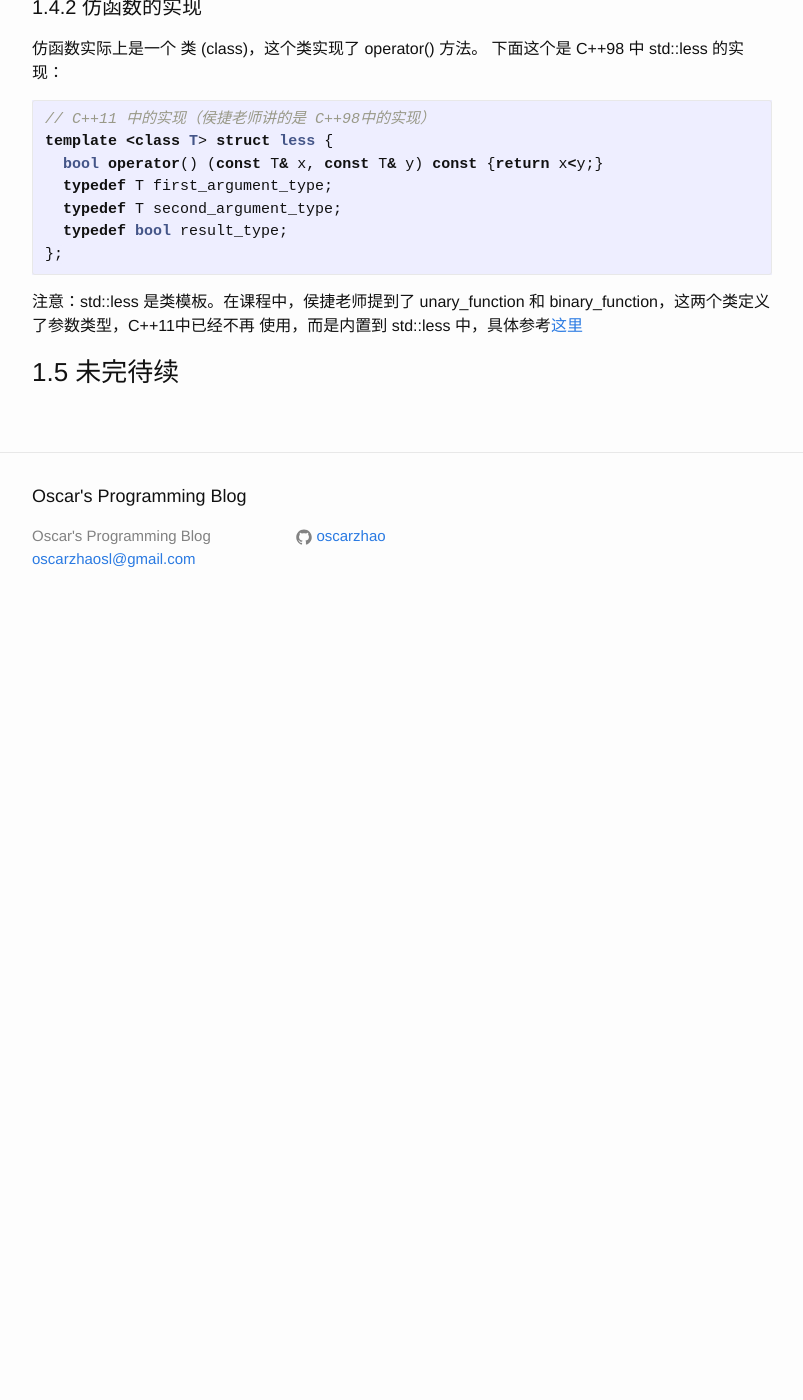
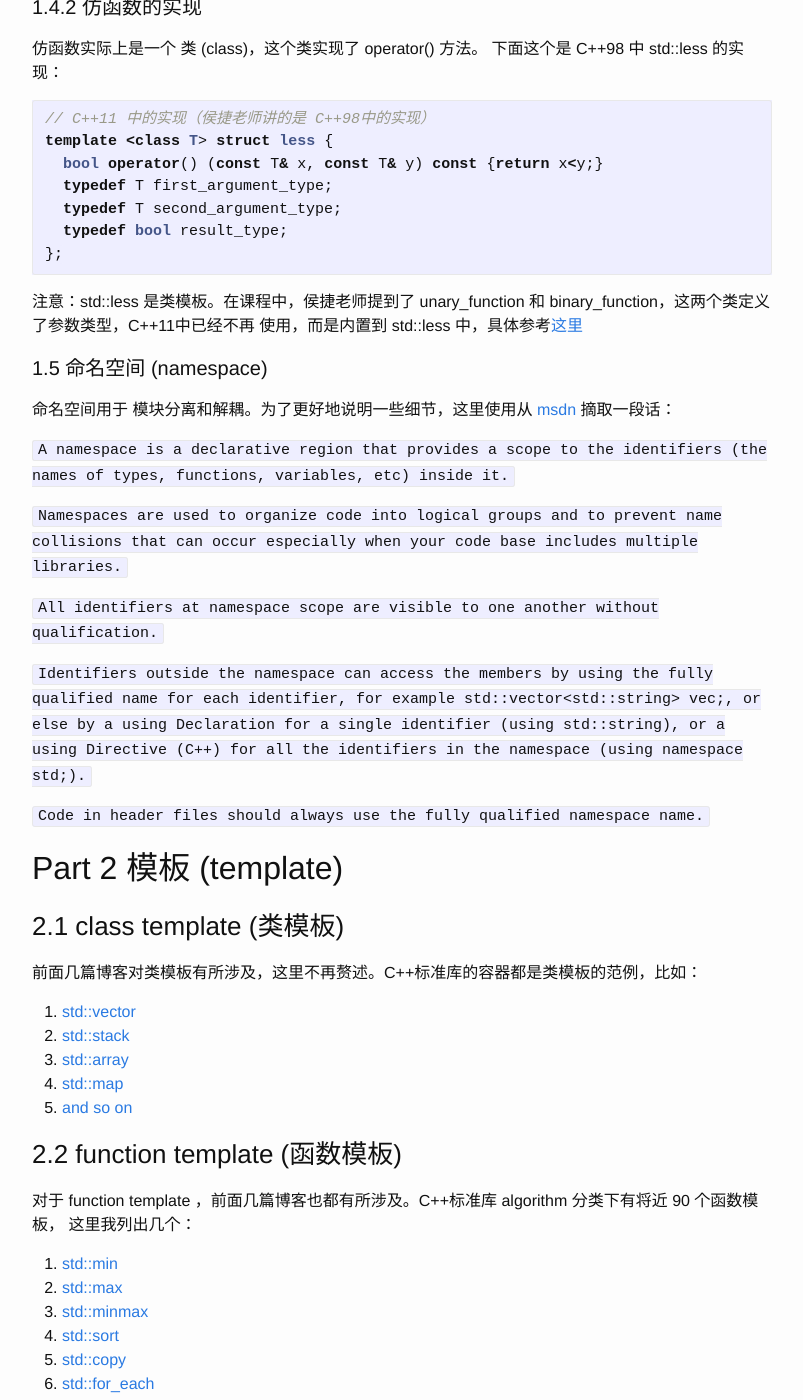
Before and after one commit to oscarzhao/oscarzhao.github.io, a Jekyll site: the page built from _posts/2016-08-07-week03-oop-advanced-topics.markdown, in a window 1280 px wide and 1400 px high, scrolled down 4917 px. Shown: the whole window, without its empty margins (238-1041 px from the left). Built offline with Jekyll 4.4.1, drawn with Linux system fonts in a browser that asks for light colours; before the commit the page ends 5547 px from its top, so only the background shows below that; some of the changed text lies outside the part shown.

Commit message:
add template related topics

````diff
--- a/_posts/2016-08-07-week03-oop-advanced-topics.markdown
+++ b/_posts/2016-08-07-week03-oop-advanced-topics.markdown
@@ -184,6 +184,7 @@ ite->method();
 ```
 
 ### 1.4 function-like classes (仿函数)
+
 #### 1.4.1 什么是仿函数？
 仿函数其实不是函数，是一个类，但是它的行为和函数类似。在实现的层面上，一个类一旦定义了 operator() 方法，就可以称之为仿函数。
 
@@ -235,4 +236,113 @@ template <class T> struct less {
 注意：std::less 是类模板。在课程中，侯捷老师提到了 unary_function 和 binary_function，这两个类定义了参数类型，C++11中已经不再
 使用，而是内置到 std::less 中，具体参考[这里](http://www.cplusplus.com/reference/functional/less/ "less")
 
-### 1.5 未完待续
+#### 1.5 命名空间 (namespace)
+命名空间用于 模块分离和解耦。为了更好地说明一些细节，这里使用从 [msdn](https://msdn.microsoft.com/en-us/library/5cb46ksf.aspx "msdn") 摘取一段话：
+
+
+``A namespace is a declarative region that provides a scope to the identifiers (the names of types, functions, variables, etc) inside it.``
+
+``Namespaces are used to organize code into logical groups and to prevent name collisions that can occur especially when your code base includes multiple libraries.``
+
+``All identifiers at namespace scope are visible to one another without qualification.``
+
+``Identifiers outside the namespace can access the members by using the fully qualified name for each identifier, for example std::vector<std::string> vec;, or else by a using Declaration for a single identifier (using std::string), or a using Directive (C++) for all the identifiers in the namespace (using namespace std;).``
+
+``Code in header files should always use the fully qualified namespace name.``
+
+## Part 2 模板 (template)
+
+### 2.1 class template (类模板)
+
+前面几篇博客对类模板有所涉及，这里不再赘述。C++标准库的容器都是类模板的范例，比如：
+
+1. [std::vector](http://www.cplusplus.com/reference/vector/ "vector")
+2. [std::stack](http://www.cplusplus.com/reference/stack/ "stack")
+3. [std::array](http://www.cplusplus.com/reference/stack/ "array")
+4. [std::map](http://www.cplusplus.com/reference/map/ "map")
+5. [and so on](http://www.cplusplus.com/reference/, "etc")
+
+### 2.2 function template (函数模板)
+
+对于 function template ，前面几篇博客也都有所涉及。C++标准库 algorithm 分类下有将近 90 个函数模板，
+这里我列出几个：
+
+1. [std::min](http://www.cplusplus.com/reference/algorithm/min/ "min")
+2. [std::max](http://www.cplusplus.com/reference/algorithm/max/ "max")
+3. [std::minmax](http://www.cplusplus.com/reference/algorithm/minmax/ "minmax")
+4. [std::sort](http://www.cplusplus.com/reference/algorithm/sort/ "sort")
+5. [std::copy](http://www.cplusplus.com/reference/algorithm/copy/ "copy")
+6. [std::for_each](http://www.cplusplus.com/reference/algorithm/for_each/ "for_each")
+7. [and so on](http://www.cplusplus.com/reference/algorithm/ "algorithm")
+
+下面我们以 std::for_each 为例，看下如何使用函数模板：
+
+``` c++
+// for_each example (来源：http://www.cplusplus.com/reference/algorithm/for_each/)
+#include <iostream>     // std::cout
+#include <algorithm>    // std::for_each
+#include <vector>       // std::vector
+
+void myfunction (int i) {  // function:
+  std::cout << ' ' << i;
+}
+
+struct myclass {           // function object type:
+  void operator() (int i) {std::cout << ' ' << i;}
+} myobject;
+
+int main () {
+  std::vector<int> myvector;
+  myvector.push_back(10);
+  myvector.push_back(20);
+  myvector.push_back(30);
+
+  std::cout << "myvector contains:";
+  for_each (myvector.begin(), myvector.end(), myfunction);
+  std::cout << '\n';
+
+  // or:
+  std::cout << "myvector contains:";
+  for_each (myvector.begin(), myvector.end(), myobject);
+  std::cout << '\n';
+
+  return 0;
+}
+```
+
+在这个例子中，注意函数 myfunction 和 仿函数 myobject 的用法，think twice about that。
+
+另外，使用函数模板时，不需要指定特化类型，因为编译器会根据参数进行自动推导。
+
+### 2.3 Member method (成员模板，默认为成员函数模板)
+
+从使用者的角度来看，成员模板 比 类模板 具有更大的自由度。由于C++强大的继承机制，成员模板也有一些使用场景。
+这里以 shared_ptr 为例：
+
+``` c++
+// 定义 类模板 shared_ptr
+template <typename _Tp>
+class shared_ptr : pubic __shared_ptr<_Tp> {
+  //... 省略代码 ...
+
+  template <typename _Tp1>
+  explicit shared_ptr(_Tp1* __p) : __shared_ptr<_TP>(__p) {}
+
+  // ... 省略代码 ...
+};
+
+// 使用 shared_ptr 的模板构造函数
+// Derived1 类是 Base1 的子类
+int main() {
+  Base1 *ptr = new Derived1;  // 向上转型
+
+  shared_ptr<Base1> sptr(new Derived1);  // 支持向上转型
+}
+```
+
+这个例子中，成员模板允许 shared_ptr 支持接收子类对象的指针，构造一个父类shared_ptr。
+
+### 2.4 specialization (模板特化)
+
+模板本身是泛化的，允许用户在使用时进行特化。但是模板的设计有时候不能满足所有特化类型的要求，
+比如 std::vector 容纳 bool 时会有问题，所有有了 std::vector<bool> 的特化版本。
````
Also changed, not shown: other parts of _posts/2016-08-07-week03-oop-advanced-topics.markdown (+1 -1 lines).
